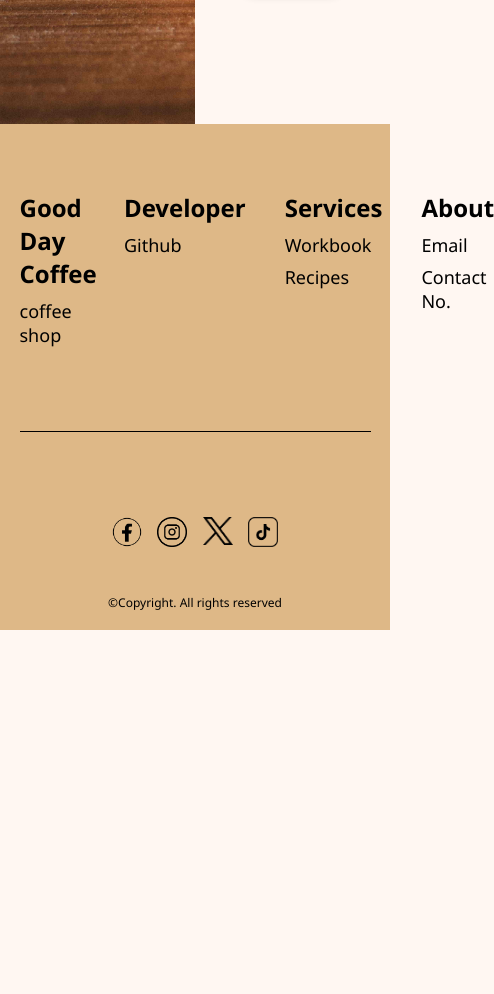
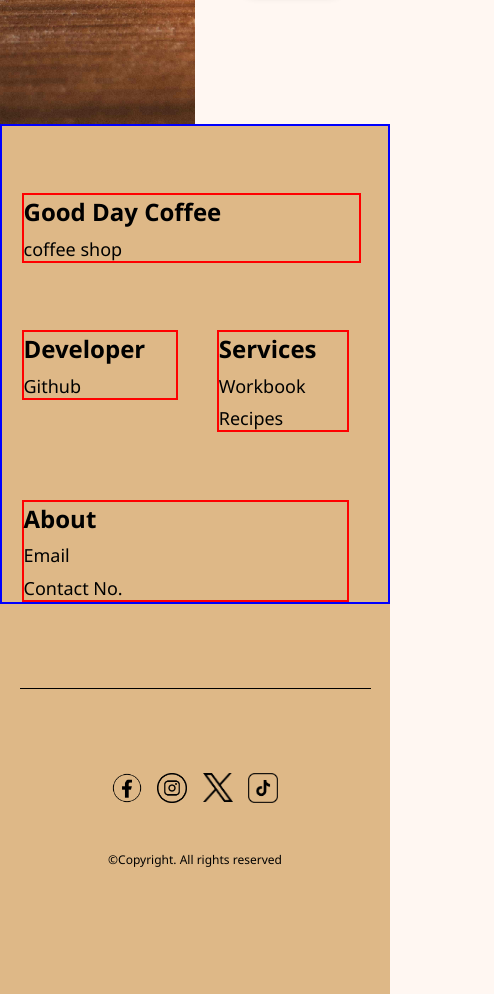
Before and after one commit to araume/good-day-coffee-web, a plain HTML site: page index.html in a window 390 px wide. Shown: the part 720-1714 px from the top of the page, 494 px wide, since content can reach past the window. Before the commit the page ends 1350 px from the top, so only its background shows below. Drawn offline with Linux system fonts and the light colour scheme.

Commit message:
Footer is now responsive

```diff
--- a/index.css
+++ b/index.css
@@ -89,16 +89,24 @@ footer{
     background-color: burlywood;
     height: 60vh;
     width: 100%;
+    min-height: fit-content;
+    padding-bottom: 10vh;
 }
 .footer-links{
     display: flex;
+    border: 2px solid blue;
+    flex-wrap: wrap;
+    padding-left: 5vw;
 }
 .details, .dev, .services, .about{
+    border: 2px solid red;
+    flex: 1 1 auto;
     display: inline-block;
     height: fit-content;
 }
 .details{
-    margin: 8vh 7vw 0 5vw;
+    margin: 8vh 7vw 0 0;
+    flex-grow: 20;
 }
 .details h3{
     font-size: 4em;
```
